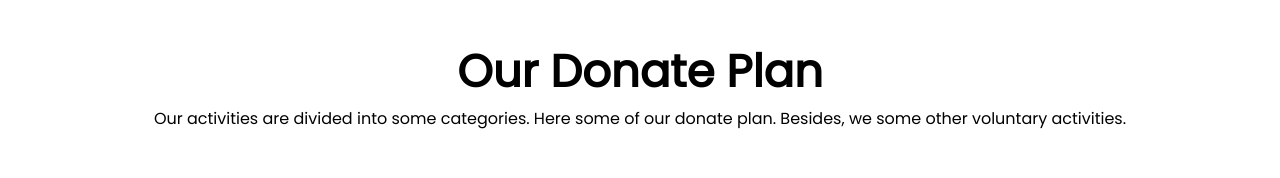
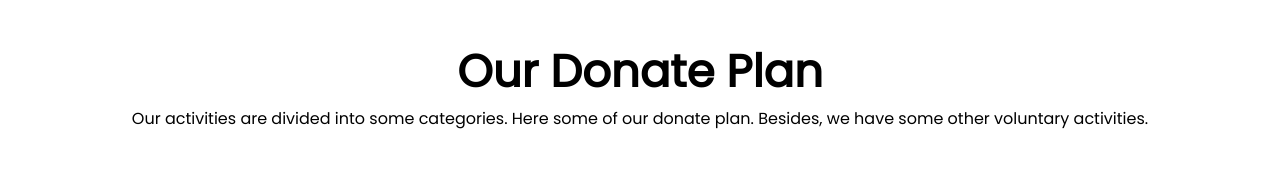
Before and after one commit to dewan-arafat/Donation-Website, a plain HTML site: page index.html in a window 1280 px wide. Shown: the part 1007-1185 px from the top of the page. Drawn offline with Linux system fonts and the light colour scheme.

Commit message:
correction

```diff
--- a/index.html
+++ b/index.html
@@ -46,7 +46,7 @@
 
     <section class="donate-plan-text">
         <h1 class="heading-text">Our Donate Plan</h1>
-        <p>Our activities are divided into some categories. Here some of our donate plan. Besides, we some other
+        <p>Our activities are divided into some categories. Here some of our donate plan. Besides, we have some other
             voluntary activities.</p>
     </section>
 
```
